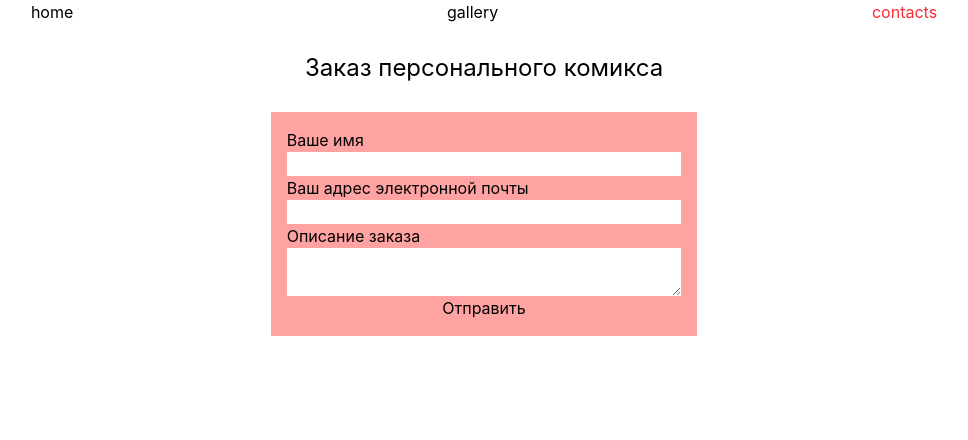
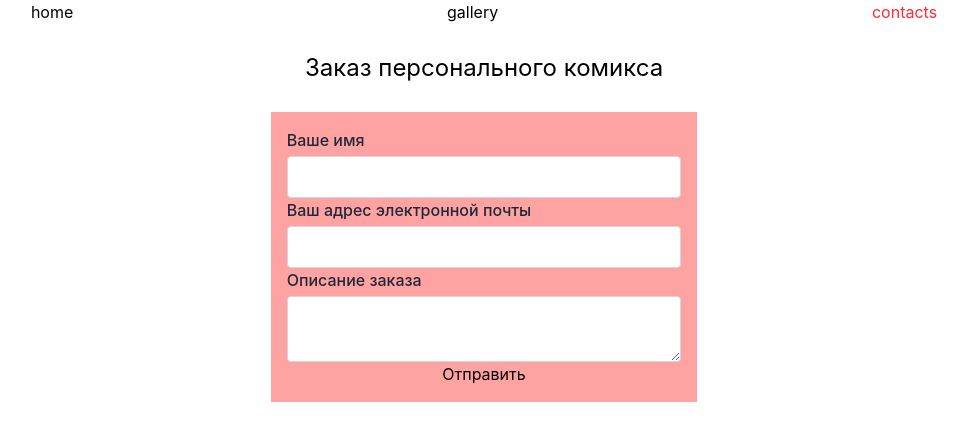
Before and after one commit to LinaGromakova/bizarre.web, a React (Vite) app: page /contacts in a window 1280 px wide. Shown: the top 440 px of the page, without its empty margins (156-1124 px from the left). Built offline with nearby package versions, Linux system fonts and the light colour scheme.

Commit message:
Refactoring, add validation

```diff
--- /dev/null
+++ b/src/modules/feedbackForm/api/sendMessage.ts
@@ -0,0 +1,29 @@
+interface ParamsInterface {
+  service_id: string;
+  template_id: string;
+  user_id: string;
+  template_params: {
+    userName: FormDataEntryValue | null;
+    userEmail: FormDataEntryValue | null;
+    orderMessage: FormDataEntryValue | null;
+    order_id: string;
+  };
+}
+const sendMessage = async (params: ParamsInterface) => {
+  try {
+    const response = await fetch(
+      'https://api.emailjs.com/api/v1.0/email/send',
+      {
+        method: 'POST',
+        headers: { 'Content-Type': 'application/json' },
+        body: JSON.stringify(params),
+      },
+    );
+    if (!response.ok) {
+      throw response.status;
+    }
+  } catch (error) {
+    console.error('Error sending email:', error);
+  }
+};
+export default sendMessage;
--- /dev/null
+++ b/src/modules/feedbackForm/config/formFields.config.ts
@@ -0,0 +1,35 @@
+export const formFields = [
+  {
+    name: 'userName',
+    label: 'Ваше имя',
+    type: 'text',
+    component: 'input' as const,
+    validation: {
+      required: true,
+      minLength: 2,
+      errorMessage: 'Имя должно содержать минимум 2 символа',
+    },
+  },
+  {
+    name: 'userEmail',
+    label: 'Ваш адрес электронной почты',
+    type: 'email',
+    component: 'input' as const,
+    validation: {
+      required: true,
+      pattern: /^[A-Z0-9._%+-]+@[A-Z0-9.-]+\.[A-Z]{2,}$/i,
+      errorMessage: 'Введите корректный email адрес',
+    },
+  },
+  {
+    name: 'orderDesc',
+    label: 'Описание заказа',
+    type: 'text',
+    component: 'textarea' as const,
+    validation: {
+      required: true,
+      minLength: 200,
+      errorMessage: 'Опишите заказ подробнее (минимум 200 символов)',
+    },
+  },
+];
--- /dev/null
+++ b/src/modules/feedbackForm/model/handleSubmit.ts
@@ -0,0 +1,23 @@
+import sendMessage from '../api/sendMessage';
+const handleSubmit = (e: React.SubmitEvent<HTMLFormElement>) => {
+  const form = e.currentTarget;
+  const formData = new FormData(e.currentTarget);
+  const userEmail = formData.get('userEmail');
+  const userName = formData.get('userName');
+  const orderDesc = formData.get('orderDesc');
+
+  const params = {
+    service_id: import.meta.env.VITE_SERVICE_ID,
+    template_id: import.meta.env.VITE_TEMPLATE_ID,
+    user_id: import.meta.env.VITE_USER_ID,
+    template_params: {
+      userName: userName,
+      userEmail: userEmail,
+      orderMessage: orderDesc,
+      order_id: Date.now().toString(),
+    },
+  };
+  form.reset();
+  sendMessage(params);
+};
+export default handleSubmit;
--- /dev/null
+++ b/src/modules/feedbackForm/model/validateForm.ts
@@ -0,0 +1,49 @@
+interface BaseValidation {
+  required: boolean;
+  errorMessage: string;
+}
+interface TextValidation extends BaseValidation {
+  minLength?: number;
+  pattern?: never;
+}
+
+interface EmailValidation extends BaseValidation {
+  pattern?: RegExp;
+  minLength?: never;
+}
+type FieldValidation = TextValidation | EmailValidation;
+
+export interface FormField {
+  name: 'userName' | 'userEmail' | 'orderDesc' | string;
+  label: string;
+  type: string;
+  component: 'input' | 'textarea';
+  validation: FieldValidation;
+}
+const validateForm = (
+  formData: FormData,
+  formFields: FormField[],
+): Record<string, string> => {
+  const newErrors: Record<string, string> = {};
+
+  formFields.forEach((field) => {
+    const value = formData.get(field.name)?.toString().trim() || '';
+
+    if (field.validation.required && !value) {
+      newErrors[field.name] = 'Это поле обязательно для заполнения';
+      return;
+    }
+    if (
+      field.validation.minLength &&
+      value.length < field.validation.minLength
+    ) {
+      newErrors[field.name] = field.validation.errorMessage;
+    }
+    if (field.validation.pattern && !field.validation.pattern.test(value)) {
+      newErrors[field.name] = field.validation.errorMessage;
+    }
+  });
+
+  return newErrors;
+};
+export default validateForm;
--- a/src/modules/feedbackForm/ui/FeedbackForm.tsx
+++ b/src/modules/feedbackForm/ui/FeedbackForm.tsx
@@ -1,84 +1,53 @@
+import { useState } from 'react';
+import handleSubmit from '../model/handleSubmit';
+import { formFields } from '../config/formFields.config';
+import validateForm from '../model/validateForm';
+import clsx from 'clsx';
+
 const FeedbackForm = () => {
-  const handleSubmit = async (e) => {
-    e.preventDefault();
-    const formData = new FormData(e.currentTarget);
-    const userEmail = formData.get('userEmail');
-    const userName = formData.get('userName');
-    const orderDesc = formData.get('orderDesc');
-
-    const params = {
-      service_id: import.meta.env.SERVICE_ID,
-      template_id: import.meta.env.TEMPLATE_ID,
-      user_id: import.meta.env.USER_ID,
-      template_params: {
-        userName: userName,
-        userEmail: userEmail,
-        orderMessage: orderDesc,
-        order_id: Date.now().toString(),
-      },
-    };
-    try {
-      const response = await fetch(
-        'https://api.emailjs.com/api/v1.0/email/send',
-        {
-          method: 'POST',
-          headers: { 'Content-Type': 'application/json' },
-          body: JSON.stringify(params),
-        },
-      );
-
-      if (!response.ok) {
-        throw response.status;
-      }
-
-      console.log('Email sent successfully');
-    } catch (error) {
-      console.error('Error sending email:', error);
-    }
-  };
-
+  const [errors, setErrors] = useState<Record<string, string>>({});
   return (
     <form
       action='#'
-      onSubmit={(e) => handleSubmit(e)}
+      onSubmit={(e) => {
+        e.preventDefault();
+        const formData = new FormData(e.currentTarget);
+        const formErrors = validateForm(formData, formFields);
+        if (Object.keys(formErrors).length > 0) {
+          setErrors(formErrors);
+          return;
+        }
+        setErrors({});
+        handleSubmit(e);
+      }}
       className='w-1/3 flex flex-col bg-red-300 mx-auto p-4'
     >
-      <label
-        htmlFor=''
-        className='flex flex-col'
-      >
-        Ваше имя
-        <input
-          type='text'
-          required
-          name='userName'
-          className='bg-white'
-        />
-      </label>
-      <label
-        htmlFor=''
-        className='flex flex-col'
-      >
-        Ваш адрес электронной почты
-        <input
-          type='email'
-          required
-          name='userEmail'
-          className='bg-white'
-        />
-      </label>
-      <label
-        htmlFor=''
-        className='flex flex-col'
-      >
-        Описание заказа
-        <textarea
-          name='orderDesc'
-          id=''
-          required
-          className='bg-white'
-        ></textarea>
-      </label>
+      {formFields.map((field) => {
+        const Tag = field.component;
+        return (
+          <label
+            key={field.name}
+            className='flex flex-col gap-1'
+          >
+            <span className='font-medium text-gray-800'>{field.label}</span>
+            <Tag
+              type={field.component === 'input' ? field.type : undefined}
+              name={field.name}
+              className={clsx(
+                'bg-white p-2 rounded border',
+                errors[field.name]
+                  ? 'border-red-500 bg-red-50'
+                  : 'border-gray-300',
+              )}
+            />
+            {errors[field.name] && (
+              <span className='text-red-600 text-xs font-semibold mt-0.5'>
+                {errors[field.name]}
+              </span>
+            )}
+          </label>
+        );
+      })}
       <button className='cursor-pointer'>Отправить</button>
     </form>
   );
```
